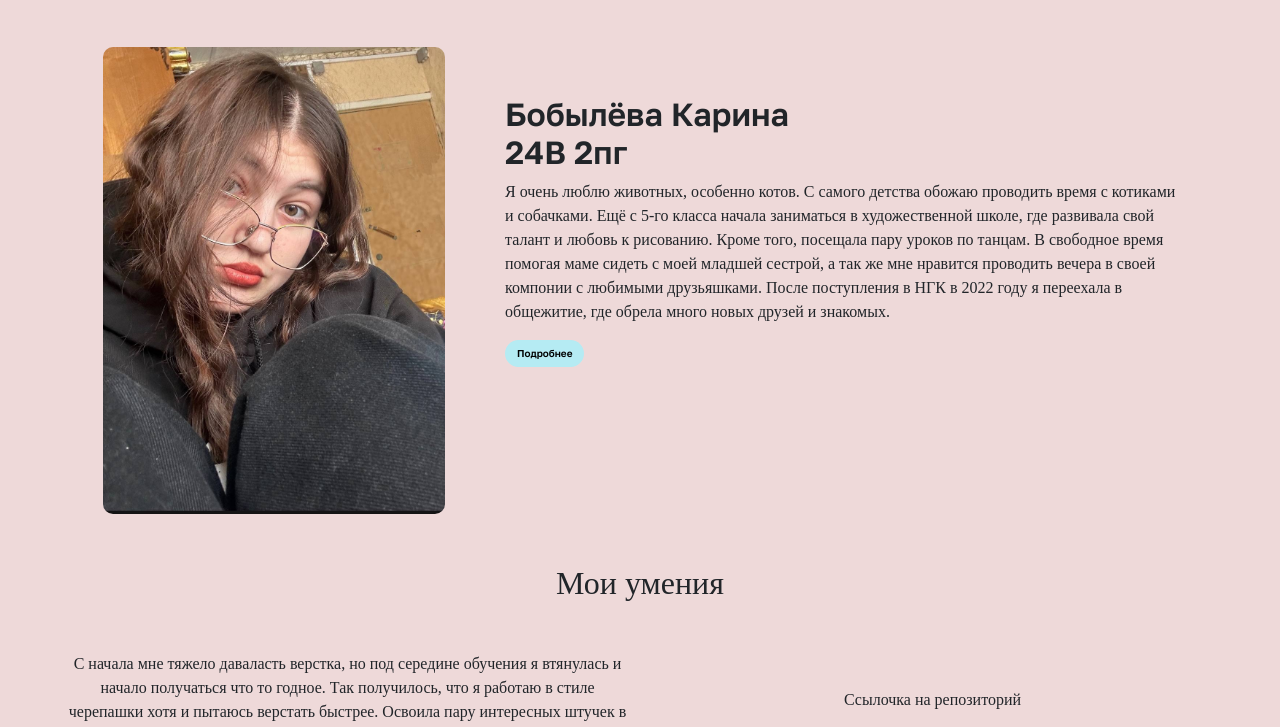
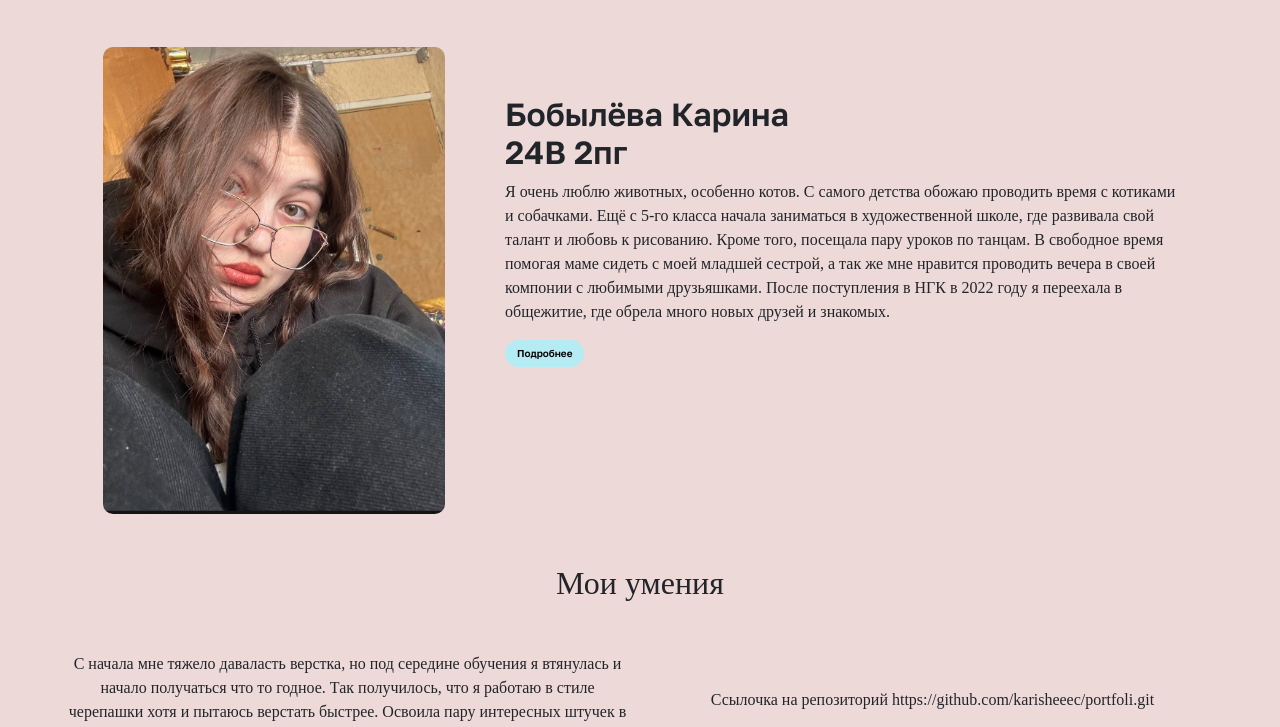
Before and after one commit to karisheeec/portfoli, a plain HTML site: page index.html in a window 1280 px wide. Shown: the part 63-790 px from the top of the page. Drawn offline with nearby package versions, Linux system fonts and the light colour scheme; files whose address does not match are found by name.

Commit message:
Add files via upload

```diff
--- a/index.html
+++ b/index.html
@@ -69,6 +69,7 @@
                 </div>
                 <div class="col">
                     Ссылочка на репозиторий
+                    https://github.com/karisheeec/portfoli.git
                 </div>
             </div>
         </div>
```
